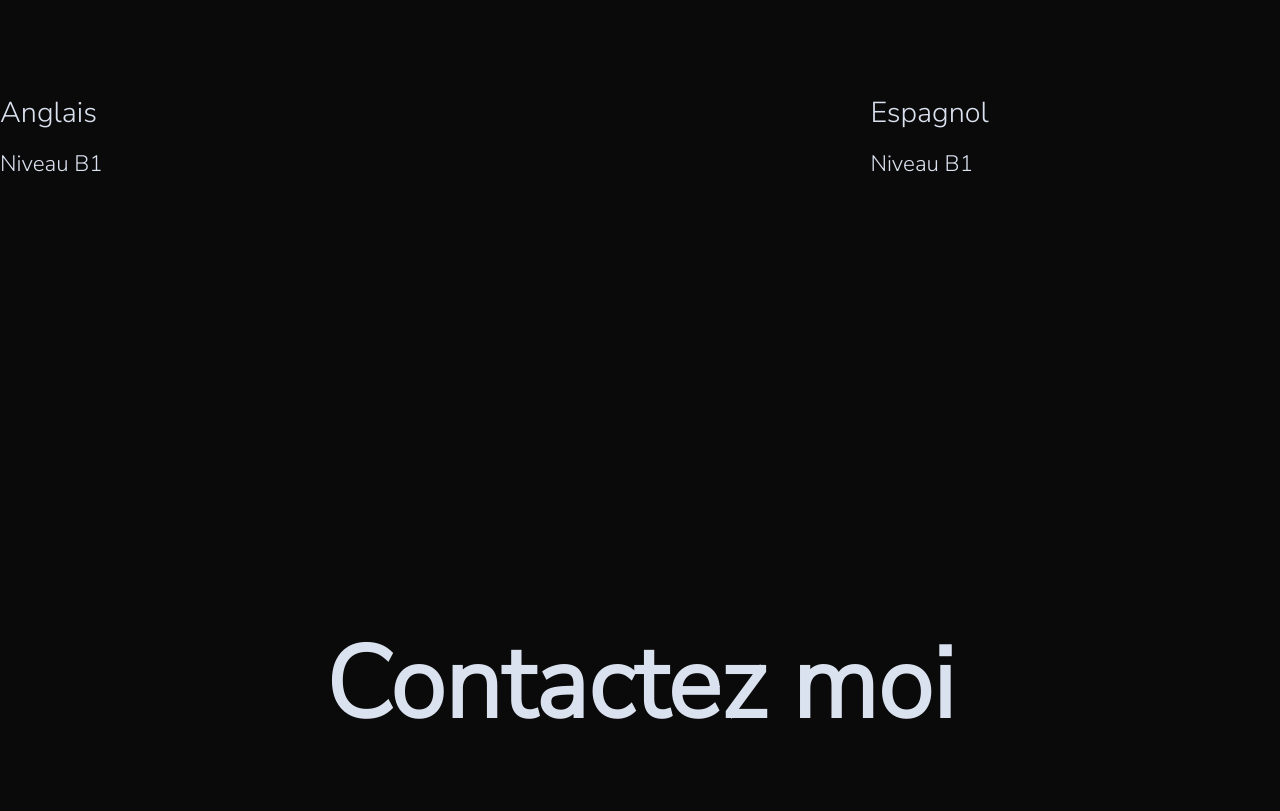
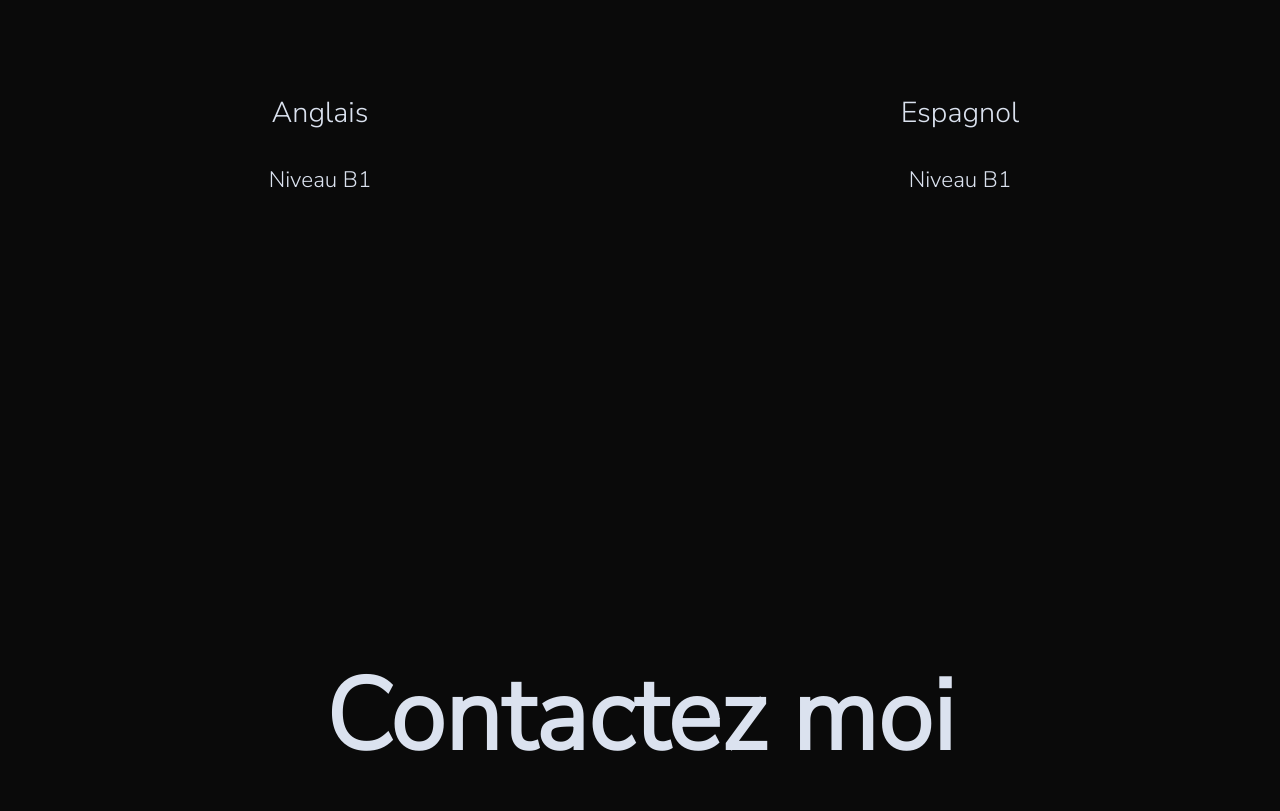
Before and after one commit to huntercobra18/portfolio, a plain HTML site: page index.html in a window 1280 px wide. Shown: the part 3459-4270 px from the top of the page. Drawn offline with nearby package versions, Linux system fonts and the light colour scheme.

Commit message:
Update style.css

```diff
--- a/style.css
+++ b/style.css
@@ -383,6 +383,13 @@ h5{font-size: 2rem;font-weight: bold;margin-left: 3vw;}
     height: 50%;
     margin-bottom: 10vh;
 }
+.langue{
+    flex: 0 50% !important;
+    display: flex;
+    flex-direction: column;
+    justify-content: center;
+    align-items: center;
+}
 
 #skills div:hover span{
     transition:all 0.5s ease-in-out;
```
